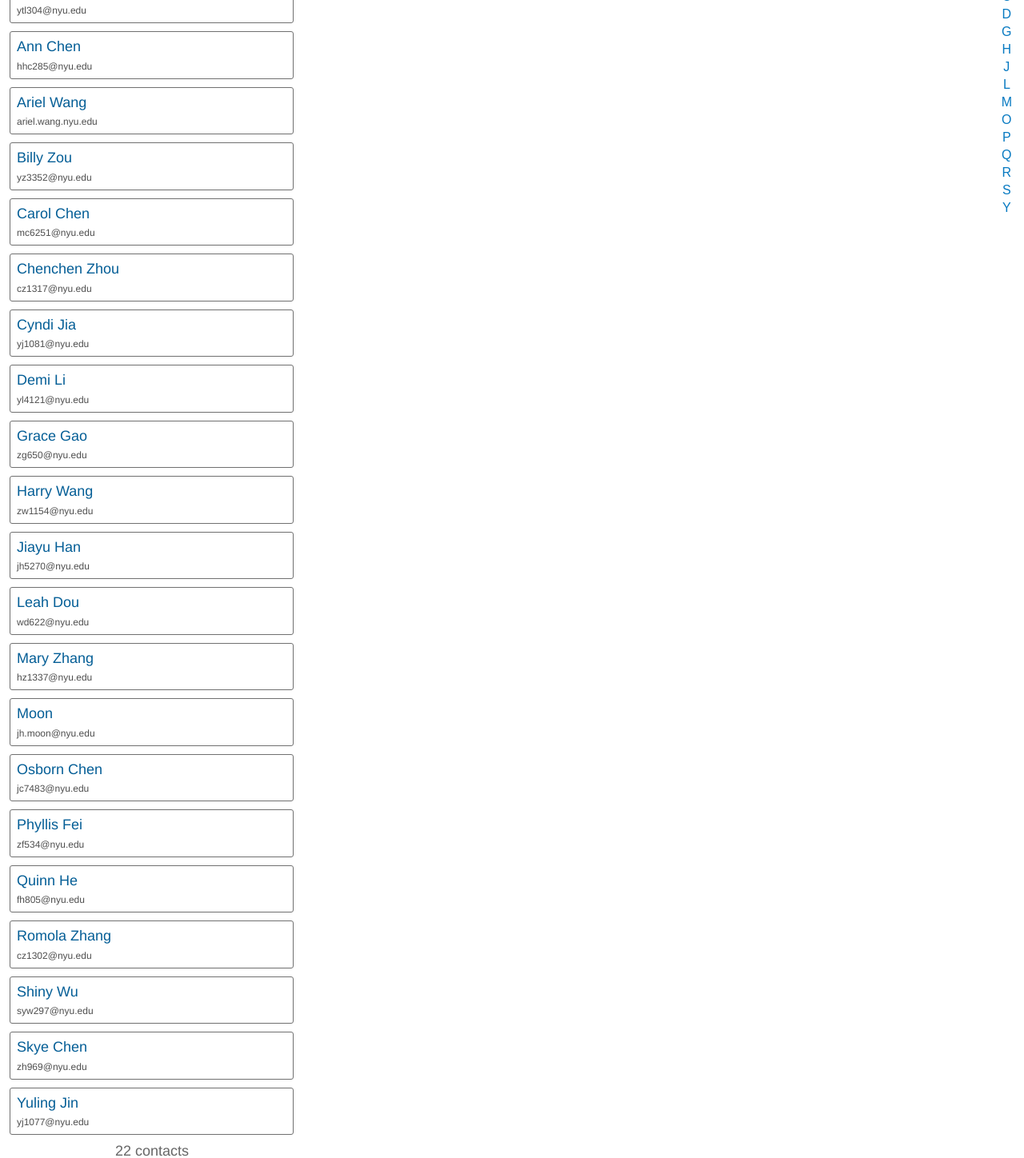
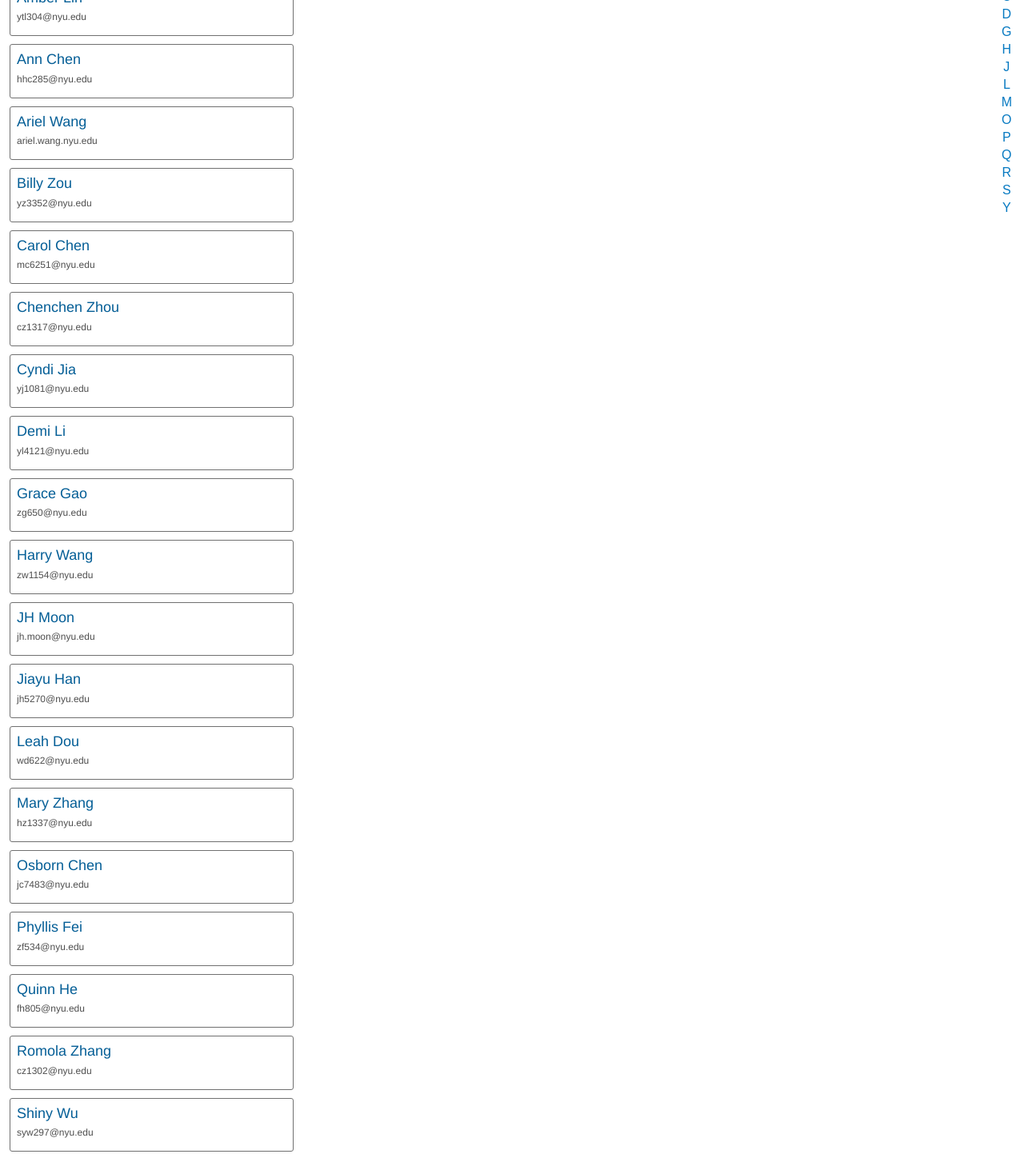
Before and after one commit to RomolaZhang/REACTIVE-USER-INTERFACES, a React (Create React App) app in the folder midterm-project/: page / in a window 1280 px wide. Shown: the part 220-1668 px from the top of the page at 80% size. Built offline with nearby package versions, Linux system fonts and the light colour scheme.

Commit message:
midterm-changes

```diff
--- a/midterm-project/public/index.html
+++ b/midterm-project/public/index.html
@@ -19,6 +19,7 @@
       work correctly both with client-side routing and a non-root public URL.
       Learn how to configure a non-root public URL by running `npm run build`.
     -->
+    <script defer src="https://use.fontawesome.com/releases/v5.0.8/js/all.js"></script>
     <title>React App</title>
   </head>
   <body>
--- a/midterm-project/src/App.css
+++ b/midterm-project/src/App.css
@@ -1,9 +1,18 @@
 .App {
+}
+
+.shade {
+  background-color: black;
+  opacity: 0.4;
+  position: fixed;
+  top: 0;
+  left: 0;
+  width: 100%;
+  height: 100%;
 }
 
 .topBar {
   width: -webkit-fill-available;
-  background-color: white;
   font-family: Helvetica Neue;
   padding-top: 20px;
   padding-bottom: 10px;
@@ -13,6 +22,7 @@
   text-align: center;
   position: fixed;
   display: inline-flex;
+  background-color: white;
 }
 
 .moreIcon {
@@ -31,13 +41,22 @@ figure {
   display: inline-block;
 }
 
+svg {
+  color: #057fcb;
+}
+
 p {
+  display: inline-block;
+  margin: 0;
+  margin-right: 10px;
+}
+
+.center {
   font-size: 22px;
   color: #555555;
   display: inline-block;
-  margin: 0;
   padding-left: 24%;
-  padding-right: 24%;
+  padding-right: 20%;
 }
 
 .main {
@@ -55,55 +74,6 @@ p {
   position: fixed;
   top: 140px;
   right: 15px;
-}
-
-.letterButtons {
-  text-decoration: none;
-  text-align: center;
-  font-size: 16px;
-  color: #0679c1;
-  margin: auto;
-  outline: none;
-  display: block;
-  line-height: 22px;
-}
-
-.contact {
-  border-style: solid;
-  border-color: #707070;
-  width: 353px;
-  border-radius: 3px;
-  border-width: 1.2px;
-  margin-top: 10px;
-  margin-left: 12px;
-  margin-right: 0;
-}
-
-.bund {
-  margin: 0;
-}
-
-.anchor {
-  display: block;
-  height: 56px; /*same height as header*/
-  margin-top: -56px; /*same height as header*/
-  visibility: hidden;
-}
-
-.name {
-  font-family: Helvetica;
-  color: #045e96;
-  font-size: 18px;
-  padding: 8px;
-  padding-bottom: 6.5px;
-}
-
-.email {
-  font-family: Helvetica;
-  color: #4e4e4e;
-  font-size: 12px;
-  padding: 8px;
-  padding-top: 0;
 }
 
 .searchLine {
@@ -136,9 +106,40 @@ p {
 
 .contactNum {
   text-align: center;
-  font-family: Helvetica;
+  font-family: Helvetica Neue;
   font-size: 18px;
   color: #666666;
   padding-top: 10px;
   padding-bottom: 10px;
 }
+
+.NoOption {
+  display: none;
+}
+
+.Options {
+  display: block;
+  position: fixed;
+  bottom: 0;
+  height: 470px;
+  width: 100%;
+  background-color: white;
+}
+
+.top-bar {
+  text-align: center;
+  font-family: Helvetica Neue;
+  font-size: 20px;
+  padding: 10px;
+  color: #555555;
+  border-bottom-style: solid;
+  border-width: thin;
+}
+
+.optionName {
+  font-family: Helvetica Neue;
+  font-size: 20px;
+  color: #045e96;
+  margin-left: 20px;
+  margin-top: 15px;
+}
--- a/midterm-project/src/App.js
+++ b/midterm-project/src/App.js
@@ -1,9 +1,11 @@
 import React, { Component } from "react";
 import "./App.css";
 import tag from "./tag.png";
+import addIcon from "./add icon@3x.png";
 import moreIcon from "./more icon@3x.png";
-import addIcon from "./add icon@3x.png";
-import LetterButton from "./LetterButton";
+import Contact from "./Contact";
+import LetterButtons from "./LetterButtons";
+import Option from "./Option";
 
 // var letters = [];
 
@@ -12,40 +14,93 @@ class App extends Component {
     super(props);
 
     this.onSearch = this.onSearch.bind(this);
+    this.options = this.options.bind(this);
+    this.hideOptions = this.hideOptions.bind(this);
+    this.previewing = this.previewing.bind(this);
+    this.sorting = this.sorting.bind(this);
+    this.colorstyling = this.colorstyling.bind(this);
+    this.adding = this.adding.bind(this);
 
     this.state = {
-      sort: "asc",
       search: "",
+      options: false,
+      email: true,
+      address: false,
+      phoneNumber: false,
+      sorting: "First name",
+      colorStyle: "Clean Air",
       contacts: [
-        { name: "Romola Zhang", email: "cz1302@nyu.edu" },
-        { name: "Chenchen Zhou", email: "cz1317@nyu.edu" },
-        { name: "Mary Zhang", email: "hz1337@nyu.edu" },
-        { name: "Demi Li", email: "yl4121@nyu.edu" },
-        { name: "Skye Chen", email: "zh969@nyu.edu" },
-        { name: "Leah Dou", email: "wd622@nyu.edu" },
-        { name: "Carol Chen", email: "mc6251@nyu.edu" },
-        { name: "Jiayu Han", email: "jh5270@nyu.edu" },
-        { name: "Yuling Jin", email: "yj1077@nyu.edu" },
-        { name: "Harry Wang", email: "zw1154@nyu.edu" },
-        { name: "Moon", email: "jh.moon@nyu.edu" },
-        { name: "Alicia Luo", email: "tl2180@nyu.edu" },
-        { name: "Grace Gao", email: "zg650@nyu.edu" },
-        { name: "Ann Chen", email: "hhc285@nyu.edu" },
-        { name: "Ariel Wang", email: "ariel.wang.nyu.edu" },
-        { name: "Osborn Chen", email: "jc7483@nyu.edu" },
-        { name: "Billy Zou", email: "yz3352@nyu.edu" },
-        { name: "Shiny Wu", email: "syw297@nyu.edu" },
-        { name: "Cyndi Jia", email: "yj1081@nyu.edu" },
-        { name: "Quinn He", email: "fh805@nyu.edu" },
-        { name: "Amber Lin", email: "ytl304@nyu.edu" },
-        { name: "Phyllis Fei", email: "zf534@nyu.edu" }
+        {
+          name: "Romola Zhang",
+          email: "cz1302@nyu.edu",
+          address: "NYU Shanghai"
+        },
+        {
+          name: "Chenchen Zhou",
+          email: "cz1317@nyu.edu",
+          address: "NYU Shanghai"
+        },
+        {
+          name: "Mary Zhang",
+          email: "hz1337@nyu.edu",
+          address: "NYU Shanghai"
+        },
+        { name: "Demi Li", email: "yl4121@nyu.edu", address: "NYU Shanghai" },
+        { name: "Skye Chen", email: "zh969@nyu.edu", address: "NYU Shanghai" },
+        { name: "Leah Dou", email: "wd622@nyu.edu", address: "NYU Shanghai" },
+        {
+          name: "Carol Chen",
+          email: "mc6251@nyu.edu",
+          address: "NYU Shanghai"
+        },
+        { name: "Jiayu Han", email: "jh5270@nyu.edu", address: "NYU Shanghai" },
+        {
+          name: "Yuling Jin",
+          email: "yj1077@nyu.edu",
+          address: "NYU Shanghai"
+        },
+        {
+          name: "Harry Wang",
+          email: "zw1154@nyu.edu",
+          address: "NYU Shanghai"
+        },
+        { name: "JH Moon", email: "jh.moon@nyu.edu", address: "NYU Shanghai" },
+        {
+          name: "Alicia Luo",
+          email: "tl2180@nyu.edu",
+          address: "NYU Shanghai"
+        },
+        { name: "Grace Gao", email: "zg650@nyu.edu", address: "NYU Shanghai" },
+        { name: "Ann Chen", email: "hhc285@nyu.edu", address: "NYU Shanghai" },
+        {
+          name: "Ariel Wang",
+          email: "ariel.wang.nyu.edu",
+          address: "NYU Shanghai"
+        },
+        {
+          name: "Osborn Chen",
+          email: "jc7483@nyu.edu",
+          address: "NYU Shanghai"
+        },
+        { name: "Billy Zou", email: "yz3352@nyu.edu", address: "NYU Shanghai" },
+        { name: "Shiny Wu", email: "syw297@nyu.edu", address: "NYU Shanghai" },
+        { name: "Cyndi Jia", email: "yj1081@nyu.edu", address: "NYU Shanghai" },
+        { name: "Quinn He", email: "fh805@nyu.edu", address: "NYU Shanghai" },
+        { name: "Amber Lin", email: "ytl304@nyu.edu", address: "NYU Shanghai" },
+        { name: "Phyllis Fei", email: "zf534@nyu.edu", address: "NYU Shanghai" }
       ]
     };
   }
 
-  ascending() {
+  options() {
     this.setState({
-      sort: "asc"
+      options: true
+    });
+  }
+
+  hideOptions() {
+    this.setState({
+      options: false
     });
   }
 
@@ -54,6 +109,32 @@ class App extends Component {
       search: e.target.value
     });
   }
+
+  previewing(label) {
+    if (this.state[label] === false) {
+      this.setState({
+        [label]: true
+      });
+    } else {
+      this.setState({
+        [label]: false
+      });
+    }
+  }
+
+  sorting(label) {
+    this.setState({
+      sorting: label
+    });
+  }
+
+  colorstyling(label) {
+    this.setState({
+      colorStyle: label
+    });
+  }
+
+  adding() {}
 
   render() {
     let arrCopy = this.state.contacts.slice();
@@ -66,43 +147,95 @@ class App extends Component {
       });
     }
 
-    if (this.state.sort === "asc") {
+    if (this.state.sorting === "First name") {
       arrCopy = arrCopy.sort(function(a, b) {
         if (a.name < b.name) return -1;
         if (a.name > b.name) return 1;
+        return 0;
+      });
+    } else if (this.state.sorting === "Last name") {
+      arrCopy = arrCopy.sort(function(a, b) {
+        const p = a.name.indexOf(" ");
+        const q = b.name.indexOf(" ");
+        if (a.name[p + 1] < b.name[q + 1]) return -1;
+        if (a.name[p + 1] > b.name[q + 1]) return 1;
         return 0;
       });
     }
 
     const contactNum = arrCopy.length;
     const letters = [];
-    let label = "A";
 
     const contacts = arrCopy.map((contact, i) => {
-      label = contact.name[0].toUpperCase();
+      let label = contact.name[0].toUpperCase();
 
       if (!letters.includes(label)) {
         letters.push(label);
       }
 
       return (
-        <div key={i} className="bunch">
-          <div className="anchor" id={label} />
-          <div className="contact">
-            <div className="name">{contact.name}</div>
-            <div className="email">{contact.email}</div>
-          </div>
-        </div>
+        <Contact
+          key={i}
+          label={label}
+          name={contact.name}
+          address={this.state.address && contact.address}
+          email={this.state.email && contact.email}
+        />
       );
     });
 
     const letterButtons = letters.map((letter, i) => {
       const label = "#" + letter;
-      //return <LetterButton key={i} name={letter} onClick={this.letterButton} />;
+      return <LetterButtons key={i} label={label} letter={letter} />;
+    });
+
+    let classes = "";
+    let optionClass = "NoOption";
+
+    if (this.state.options === true) {
+      classes += "shade";
+      optionClass = " Options";
+    }
+
+    const preview = [
+      ["email", "email"],
+      ["address", "address"],
+      ["phone number", "phoneNumber"]
+    ];
+
+    const previews = preview.map(preview => {
+      const text = "Show " + preview[0];
       return (
-        <a className="letterButtons" href={label} key={i}>
-          {letter}
-        </a>
+        <Option
+          selected={this.state[preview[1]]}
+          label={preview[1]}
+          text={text}
+          onClick={this.previewing}
+        />
+      );
+    });
+
+    const sorting = ["First name", "Last name", "Contact frequency"];
+    const sortings = sorting.map(sorting => {
+      return (
+        <Option
+          selected={this.state.sorting === sorting}
+          label={sorting}
+          text={sorting}
+          onClick={this.sorting}
+        />
+      );
+    });
+
+    const colorStyle = ["Clean air", "Ocean blue", "Warm wind"];
+    const colorStyles = colorStyle.map(colorStyle => {
+      return (
+        <Option
+          selected={this.state.colorStyle === colorStyle}
+          text={colorStyle}
+          label={colorStyle}
+          onClick={this.colorstyling}
+        />
       );
     });
 
@@ -110,11 +243,14 @@ class App extends Component {
       <div className="App">
         <div className="topBar">
           <figure>
-            <img className="moreIcon" src={moreIcon} />
+            <img className="moreIcon" onClick={this.options} src={moreIcon} />
           </figure>
-          <p> All Contacts </p>
+          <div className="center">
+            <p> All Contacts </p>
+            <i className="fas fa-angle-down" />
+          </div>
           <figure>
-            <img className="addIcon" src={addIcon} />
+            <img className="addIcon" onClick={this.adding} src={addIcon} />
           </figure>
         </div>
         <div className="blackspace" />
@@ -133,6 +269,17 @@ class App extends Component {
           </div>
           <div className="sideBar">#{letterButtons}</div>
         </div>
+        <div className={classes} onClick={this.hideOptions} />
+
+        <div className={optionClass}>
+          <div className="top-bar">Contact List Options</div>
+          <div className="optionName">Preview</div>
+          {previews}
+          <div className="optionName">Sort by</div>
+          {sortings}
+          <div className="optionName">Color Style</div>
+          {colorStyles}
+        </div>
       </div>
     );
   }
--- /dev/null
+++ b/midterm-project/src/Contact.css
@@ -0,0 +1,33 @@
+.contact {
+  border-style: solid;
+  border-color: #707070;
+  width: 353px;
+  border-radius: 3px;
+  border-width: 1.2px;
+  margin-top: 10px;
+  margin-left: 12px;
+  margin-right: 0;
+}
+
+.anchor {
+  display: block;
+  height: 56px; /*same height as header*/
+  margin-top: -56px; /*same height as header*/
+  visibility: hidden;
+}
+
+.name {
+  font-family: Helvetica;
+  color: #045e96;
+  font-size: 18px;
+  padding: 8px;
+  padding-bottom: 6.5px;
+}
+
+.detail {
+  font-family: Helvetica;
+  color: #4e4e4e;
+  font-size: 12px;
+  padding: 8px;
+  padding-top: 0;
+}
--- /dev/null
+++ b/midterm-project/src/Contact.js
@@ -0,0 +1,19 @@
+import React, { Component } from "react";
+import "./Contact.css";
+
+class Contact extends Component {
+  render() {
+    return (
+      <div className="Contact">
+        <div className="anchor" id={this.props.label} />
+        <div className="contact">
+          <div className="name">{this.props.name}</div>
+          <div className="detail">{this.props.email}</div>
+          <div className="detail">{this.props.address}</div>
+        </div>
+      </div>
+    );
+  }
+}
+
+export default Contact;
--- /dev/null
+++ b/midterm-project/src/LetterButtons.js
@@ -0,0 +1,16 @@
+import React, { Component } from "react";
+import "./LetterButtons.css";
+
+class LetterButtons extends Component {
+  render() {
+    return (
+      <div className="LetterButtons">
+        <a className="letterButtons" href={this.props.label}>
+          {this.props.letter}
+        </a>
+      </div>
+    );
+  }
+}
+
+export default LetterButtons;
--- /dev/null
+++ b/midterm-project/src/Option.css
@@ -0,0 +1,15 @@
+.Option {
+  margin-left: 23px;
+  margin-top: 3px;
+  font-family: Helvetica Neue;
+  font-size: 18px;
+  color: #505050;
+  padding: 4px;
+  padding-left: 8px;
+  border-radius: 4px;
+  width: 370px;
+}
+
+.active {
+  background-color: #eaf7ff;
+}
--- /dev/null
+++ b/midterm-project/src/Option.js
@@ -0,0 +1,27 @@
+import React, { Component } from "react";
+import "./Option.css";
+
+class Option extends Component {
+  constructor(props) {
+    super(props);
+    this.onClick = this.onClick.bind(this);
+  }
+
+  onClick() {
+    this.props.onClick(this.props.label);
+  }
+
+  render() {
+    let classes = "Option";
+    if (this.props.selected) {
+      classes += " active";
+    }
+    return (
+      <div className={classes} onClick={this.onClick}>
+        {this.props.text}
+      </div>
+    );
+  }
+}
+
+export default Option;
```
Also changed, not shown: midterm-project/src/LetterButton.js (deleted, +0 -23 lines), midterm-project/src/LetterButtons.css (renamed from midterm-project/src/LetterButton.css, +4 -7 lines).
